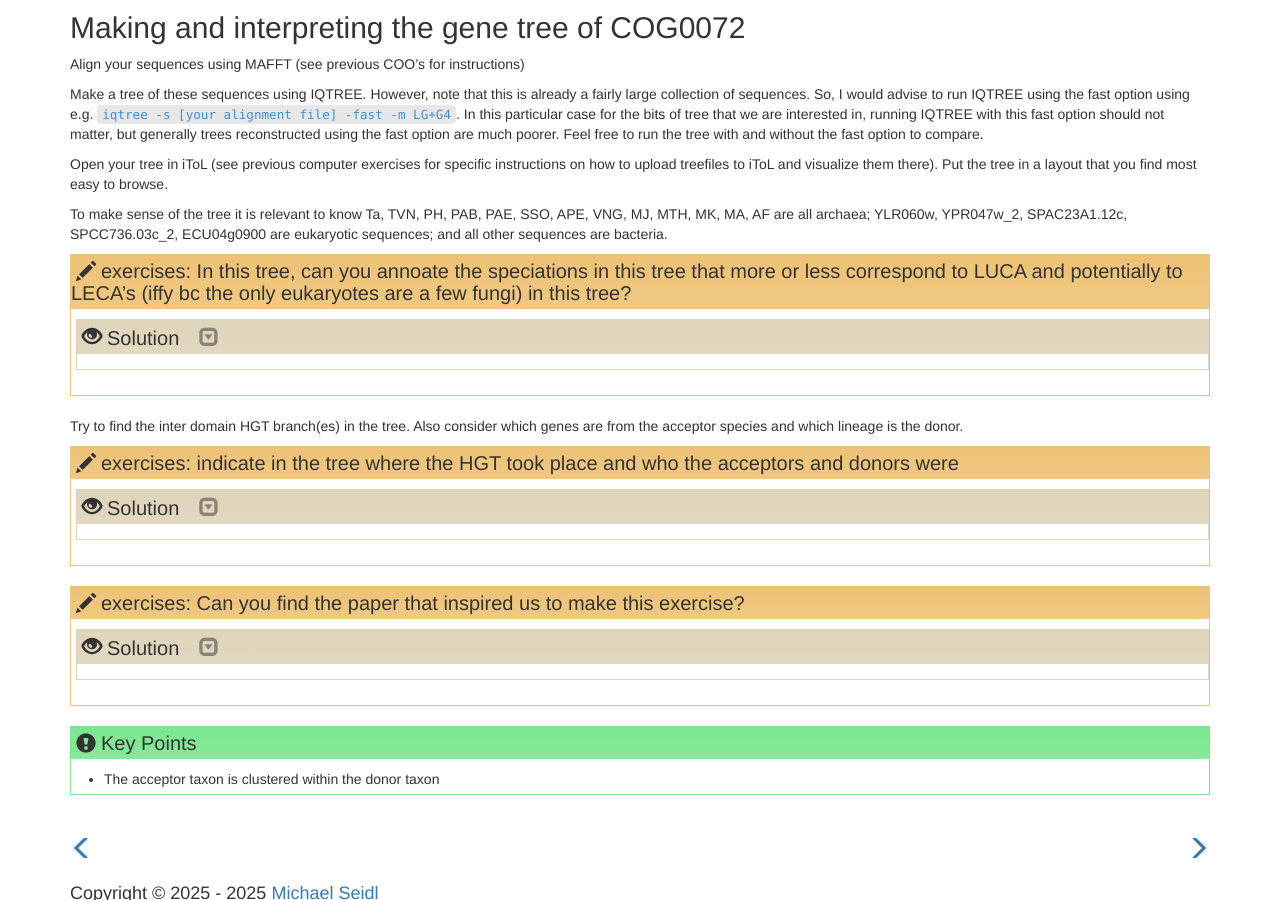
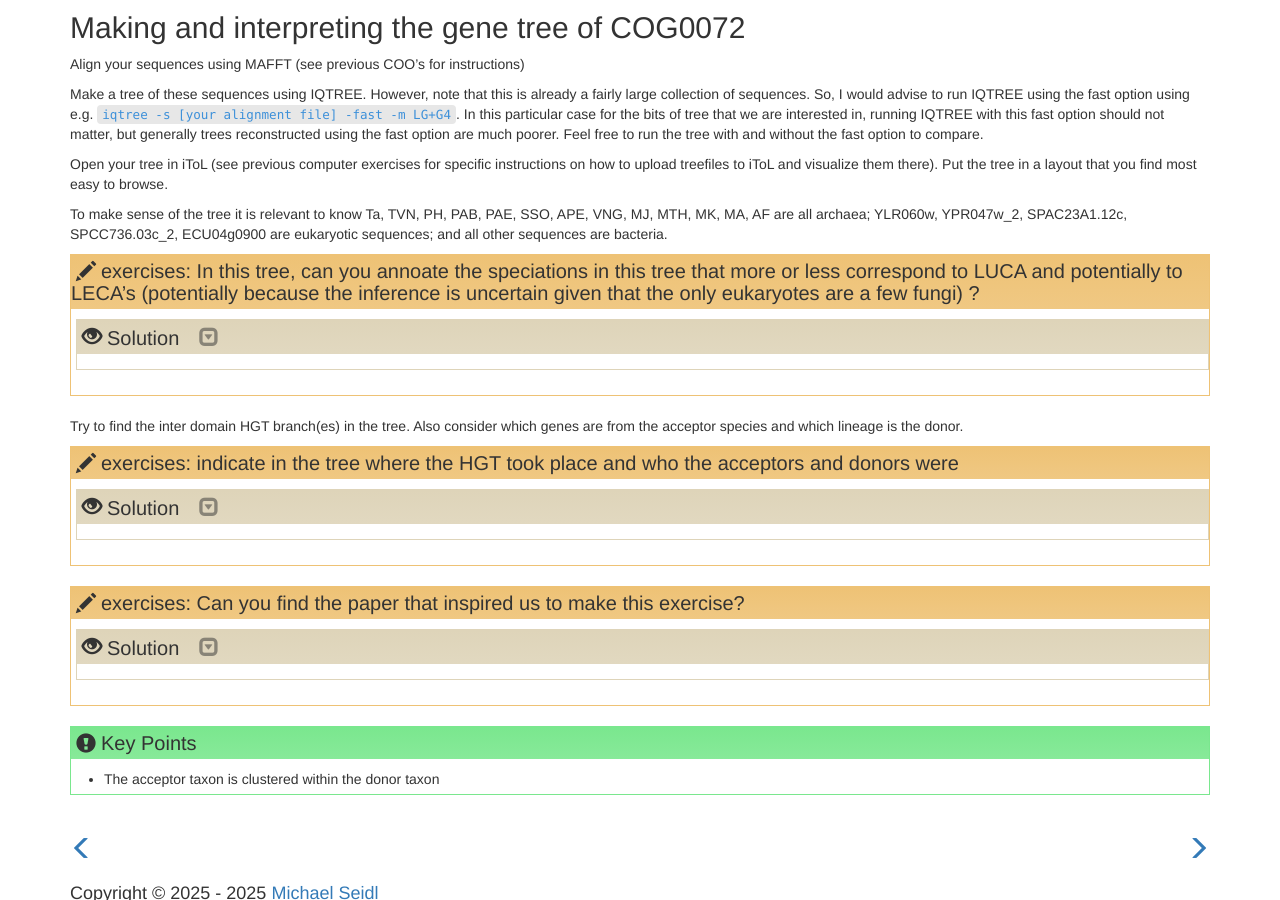
Before and after one commit to TeamMGE/GenomeBioinformaticsCourse, a Jekyll site: the page built from _episodes/60-COOIII.md, in a window 1280 px wide and 900 px high, scrolled down 1636 px. Built offline with Jekyll 4.4.1, drawn with Linux system fonts in a browser that asks for light colours; some of the changed lines change nothing that is shown.

Commit message:
Update 60-COOIII.md

```diff
--- a/_episodes/60-COOIII.md
+++ b/_episodes/60-COOIII.md
@@ -87,7 +87,7 @@
 
 To make sense of the tree it is relevant to know Ta, TVN, PH, PAB, PAE, SSO, APE, VNG, MJ, MTH, MK, MA, AF are all archaea; YLR060w, YPR047w_2, SPAC23A1.12c, SPCC736.03c_2, ECU04g0900 are eukaryotic sequences; and all other sequences are bacteria.
 
-> ## exercises:  In this tree, can you annoate the speciations in this tree that more or less correspond to  LUCA and potentially to LECA's (iffy bc the only eukaryotes are a few fungi)  in this tree?
+> ## exercises:  In this tree, can you annoate the speciations in this tree that more or less correspond to LUCA and potentially to LECA's (potentially because the inference is uncertain given that the only eukaryotes are a few fungi) ?
 >
 >> ## Solution
 >> ![fig](../fig/block2_lucalecaleca.png)
@@ -106,11 +106,13 @@
 >> ## Solution
 >> ![fig2](../fig/block2_HGT.jpg)
 >>
->> TP0015, BB0514, lineage donor is archaea, transfer branch green …
 >> A colored tree , and with branches rotates to better isolate the transfer receivers, makes it easier to see perhaps …  red, archaea, blue bacteria
 >>
-Use https://ftp.ncbi.nlm.nih.gov/pub/COG/COG/org.txt and https://ftp.ncbi.nlm.nih.gov/pub/COG/COG/whog to piece together the name of the lineage that was the recipient of transfer?
-spirochaetes (or in the file org.txt Chlam-Spir)
+>> transfer branch green
+>>
+>> transfered genes: TP0015, BB0514, lineage donor is archaea
+>>
+>> Use https://ftp.ncbi.nlm.nih.gov/pub/COG/COG/org.txt and https://ftp.ncbi.nlm.nih.gov/pub/COG/COG/whog to piece together the name of the lineage that was the recipient of transfer? spirochaetes (or in the file org.txt Chlam-Spir)
 )
 > {: .solution}
 {: .challenge}
@@ -120,9 +122,10 @@
 >> ## Solution
 >>We utilized this ancient paper: https://genome.cshlp.org/content/9/8/689.long as a source, because then we could use a limited species set, i.e. a rather old version of the COGs to see the transfer. In addition the author of the COGs is also the author of this paper making it likely that the inference and the data match.
 >>
->>This is a more recent paper that documents the tRNA synthetases
->> (https://link.springer.com/article/10.1007/s00239-016-9768-2)
+>> This is a more recent paper that documents the tRNA synthetases:
+>> [https://link.springer.com/article/10.1007/s00239-016-9768-2](https://link.springer.com/article/10.1007/s00239-016-9768-2)
 >>
->> in that more recent study besides asgardarchaeal origin, endosymbiotic origins you also see some incidental interdomain transfers
+>> In this more recent study, quite some interkingdom transfers can be seen in addition the "expect" (asgard)archaeal origin and endosymbiotic origins:
+>>
 > {: .solution}
 {: .challenge}
```
